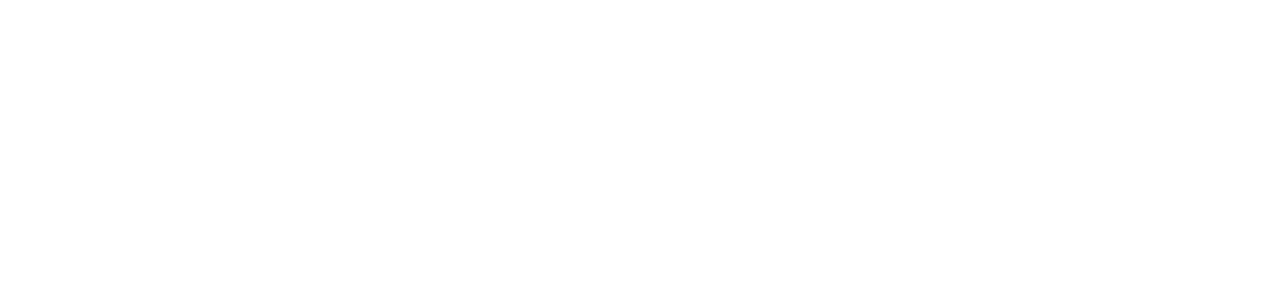
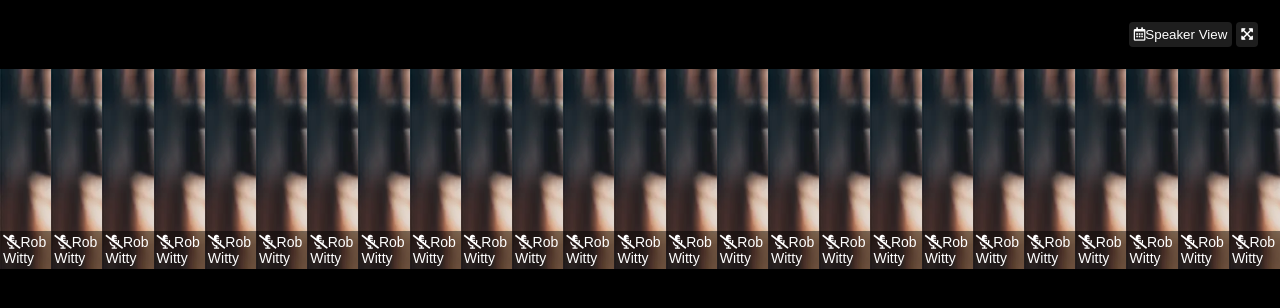
Before and after one commit to gualtierigio/html-css-zoom, a plain HTML site: page index.html in a window 1280 px wide. Drawn offline with Linux system fonts and the light colour scheme; a web font is replaced by a local one.

Commit message:
inserisco tutte le finestre

```diff
--- a/css/style.css
+++ b/css/style.css
@@ -6,4 +6,57 @@
 
 body{
     font-family: 'Encode Sans SC', sans-serif;
+    background-color: black;
 }
+main{
+    color: white;
+}
+
+.display-flex{
+    display: flex;
+}
+
+.wrap{
+    flex-wrap: wrap;
+}
+
+.relative{
+    position: relative;
+}
+
+header button{
+    background-color: rgba(36, 36, 36, 0.837);
+    border-radius: 4px;
+    border: none;
+    padding: 5px;
+    margin: 2px;
+}
+
+header a{
+    color:white;
+    text-decoration: none;
+}
+
+header{
+    flex-direction: row-reverse;
+    padding: 20px;
+}
+
+main > div.display-flex{
+    height: 1000px;
+}
+
+.container-subject{
+    width: 300px;
+    height: 200px;
+    background-size: cover;
+    background-image: url(../img/videochiamate.png);
+}
+
+.container-subject span{
+    font-size: 14px;
+    background-color: rgba(0, 0, 0, 0.467);
+    padding: 3px;
+    position: absolute;
+    bottom: 0;
+}
--- a/index.html
+++ b/index.html
@@ -7,11 +7,131 @@
     <!-- Font awesome -->
     <link rel="stylesheet" href="https://cdnjs.cloudflare.com/ajax/libs/font-awesome/5.15.3/css/all.min.css"/>
     <link rel="preconnect" href="https://fonts.googleapis.com">
+    <link rel="stylesheet" href="css/style.css">
     <link rel="preconnect" href="https://fonts.gstatic.com" crossorigin>
     <link href="https://fonts.googleapis.com/css2?family=Encode+Sans+SC:wght@400;600;700;900&display=swap" rel="stylesheet">
     <title>Zoom</title>
 </head>
 <body>
 
+    <header class="display-flex">
+
+        <button>
+            <a href="#"><i class="fas fa-expand-arrows-alt"></i></a>
+        </button>
+        <button>
+            <a href="#"><i class="far fa-calendar-alt"></i>Speaker View</a>
+        </button>
+
+    </header>
+
+    <main>
+
+        <div class="display-flex">
+
+            <div class="container-subject wrap relative">
+                <span><i class="fas fa-microphone-alt-slash"></i>Rob Witty</span>
+            </div>
+
+            <div class="container-subject wrap relative">
+                <span><i class="fas fa-microphone-alt-slash"></i>Rob Witty</span>
+            </div>
+
+            <div class="container-subject wrap relative">
+                <span><i class="fas fa-microphone-alt-slash"></i>Rob Witty</span>
+            </div>
+
+            <div class="container-subject wrap relative">
+                <span><i class="fas fa-microphone-alt-slash"></i>Rob Witty</span>
+            </div>
+
+            <div class="container-subject wrap relative">
+                <span><i class="fas fa-microphone-alt-slash"></i>Rob Witty</span>
+            </div>
+
+            <div class="container-subject wrap relative">
+                <span><i class="fas fa-microphone-alt-slash"></i>Rob Witty</span>
+            </div>
+
+            <div class="container-subject wrap relative">
+                <span><i class="fas fa-microphone-alt-slash"></i>Rob Witty</span>
+            </div>
+
+            <div class="container-subject wrap relative">
+                <span><i class="fas fa-microphone-alt-slash"></i>Rob Witty</span>
+            </div>
+
+            <div class="container-subject wrap relative">
+                <span><i class="fas fa-microphone-alt-slash"></i>Rob Witty</span>
+            </div>
+
+            <div class="container-subject wrap relative">
+                <span><i class="fas fa-microphone-alt-slash"></i>Rob Witty</span>
+            </div>
+
+            <div class="container-subject wrap relative">
+                <span><i class="fas fa-microphone-alt-slash"></i>Rob Witty</span>
+            </div>
+
+            <div class="container-subject wrap relative">
+                <span><i class="fas fa-microphone-alt-slash"></i>Rob Witty</span>
+            </div>
+
+            <div class="container-subject wrap relative">
+                <span><i class="fas fa-microphone-alt-slash"></i>Rob Witty</span>
+            </div>
+
+            <div class="container-subject wrap relative">
+                <span><i class="fas fa-microphone-alt-slash"></i>Rob Witty</span>
+            </div>
+
+            <div class="container-subject wrap relative">
+                <span><i class="fas fa-microphone-alt-slash"></i>Rob Witty</span>
+            </div>
+
+            <div class="container-subject wrap relative">
+                <span><i class="fas fa-microphone-alt-slash"></i>Rob Witty</span>
+            </div>
+
+            <div class="container-subject wrap relative">
+                <span><i class="fas fa-microphone-alt-slash"></i>Rob Witty</span>
+            </div>
+
+            <div class="container-subject wrap relative">
+                <span><i class="fas fa-microphone-alt-slash"></i>Rob Witty</span>
+            </div>
+
+            <div class="container-subject wrap relative">
+                <span><i class="fas fa-microphone-alt-slash"></i>Rob Witty</span>
+            </div>
+
+            <div class="container-subject wrap relative">
+                <span><i class="fas fa-microphone-alt-slash"></i>Rob Witty</span>
+            </div>
+
+            <div class="container-subject wrap relative">
+                <span><i class="fas fa-microphone-alt-slash"></i>Rob Witty</span>
+            </div>
+
+            <div class="container-subject wrap relative">
+                <span><i class="fas fa-microphone-alt-slash"></i>Rob Witty</span>
+            </div>
+
+            <div class="container-subject wrap relative">
+                <span><i class="fas fa-microphone-alt-slash"></i>Rob Witty</span>
+            </div>
+
+            <div class="container-subject wrap relative">
+                <span><i class="fas fa-microphone-alt-slash"></i>Rob Witty</span>
+            </div>
+
+            <div class="container-subject wrap relative">
+                <span><i class="fas fa-microphone-alt-slash"></i>Rob Witty</span>
+            </div>
+
+        </div>
+
+    </main>
+
 </body>
 </html>
```
Also changed, not shown: img/videochiamate.png (added), 1 other file.
